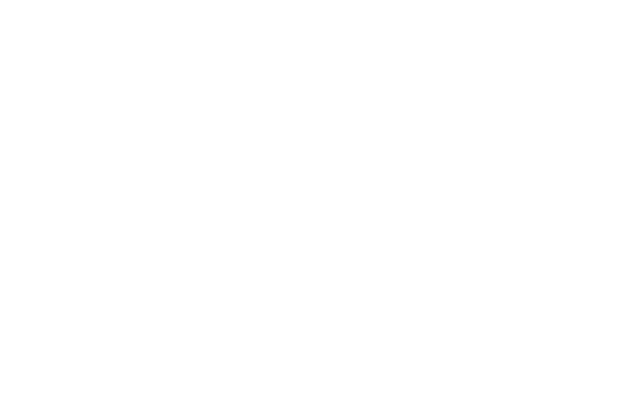
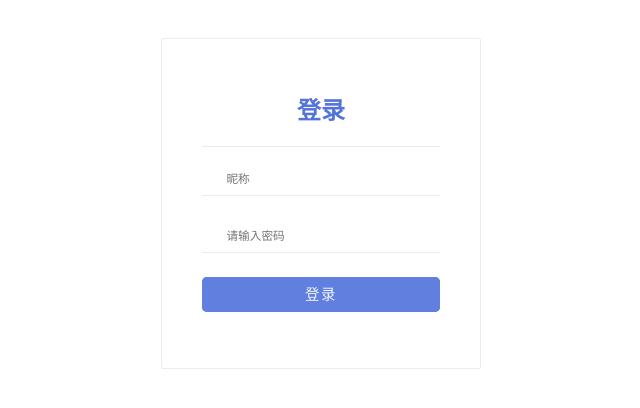
Before and after one commit to Shadownc/share-view, a Vue app: page /login in a window 1280 px wide. Shown: the top 408 px of the page, without its empty margins (319-959 px from the left). Built offline with nearby package versions, Linux system fonts and the light colour scheme.

Commit message:
登录判断

```diff
--- a/src/api/index.js
+++ b/src/api/index.js
@@ -6,6 +6,12 @@
 const Api = {
     getUserInfo() {
         return vm.$http.get(`${hostApi}/user/getInfo`)
+    },
+    login(params) {
+        return vm.$http.post(`${hostApi}/user/login`, params)
+    },
+    logOut() {
+        return vm.$http.get(`${hostApi}/user/logout`)
     }
 }
 
--- /dev/null
+++ b/src/assets/js/getUserInfo.js
@@ -0,0 +1,16 @@
+const hostApi = process.env.NODE_ENV == 'development' ? '/api' : ''
+function getUserInfo() {
+    return new Promise((resolve, rejects) => {
+        this.$http.get(`${hostApi}/user/getInfo`).then(res => {
+            if (res.data.code == '00') {
+                resolve(res.data.userInfo)
+            } else {
+                resolve(null)
+            }
+        }, res => {
+            rejects(res)
+        });
+    })
+}
+
+export { getUserInfo }
--- /dev/null
+++ b/src/assets/js/index.js
@@ -0,0 +1,9 @@
+import { getUserInfo } from './getUserInfo'
+import Vue from '../../../node_modules/vue';
+
+const config = {};
+config.install = (Vue, option) => {
+    Vue.prototype.$getUserInfo = getUserInfo
+}
+
+export { config }
--- a/src/components/Home.vue
+++ b/src/components/Home.vue
@@ -1,6 +1,7 @@
 <template>
     <div>
         我是主页
+        <router-link :to="{ name: 'memberCenter'}">个人中心</router-link>
     </div>
 </template>
 
@@ -11,12 +12,10 @@
     return {};
   },
   mounted() {
-    this.getUserInfo();
+
   },
   methods: {
-    getUserInfo() {
-      Api.getUserInfo().then(res => {});
-    }
+
   }
 };
 </script>
--- /dev/null
+++ b/src/components/Login.vue
@@ -0,0 +1,278 @@
+<template>
+    <div class="sign">
+        <div class="section">
+                <div class="form-item">
+                    <h2>登录</h2>
+                </div>
+                <div class="form-item"><i class="icon-user-md icon"></i>
+                    <input v-model="params.name" type="text" class="form-input" name="name" placeholder="昵称">
+                    <div class="bot-bar"></div>
+
+                </div>
+                <div class="form-item"><i class="icon-envelope icon"></i>
+                    <input v-model="params.password"  type="password" class="form-input" name="password" placeholder="请输入密码">
+                    <div class="bot-bar"></div>
+
+                </div>
+                <div class="form-item">
+                    <div  class="form-submit" data-txt="登录" @click="next"> 登录 </div>
+                </div>
+        </div>
+    </div>
+
+</template>
+
+<script>
+import { Api } from "api";
+export default {
+  data() {
+    return {
+      params: {
+        name: "",
+        password: ""
+      }
+    };
+  },
+  methods: {
+    next() {
+      Api.login(this.params).then(res => {
+        if (res.data.code == "00") {
+          if (this.$route.query.returnUrl) {
+            location.href = this.$route.query.returnUrl;
+          } else {
+            this.$router.push({ name: "memberCenter" });
+          }
+        }
+      });
+    }
+  }
+};
+</script>
+
+<style scoped>
+@media screen and (max-width: 768px) {
+  html {
+    font-size: 30px !important;
+  }
+}
+
+@media screen and (max-width: 420px) {
+  html {
+    font-size: 19px !important;
+  }
+}
+
+@media screen and (max-width: 400px) {
+  html {
+    font-size: 18px !important;
+  }
+}
+
+@media screen and (max-width: 320px) {
+  html {
+    font-size: 15px !important;
+  }
+}
+
+body {
+  padding: 0px;
+  margin: 0px;
+}
+
+ul,
+li,
+a {
+  padding: 0px;
+  margin: 0px;
+  list-style: none;
+}
+
+body {
+  background-color: #fdfdfd !important;
+  font-family: -apple-system, ".SFNSText-Regular", "Helvetica Neue",
+    "Hiragino Sans GB", "WenQuanYi Micro Hei", "Microsoft Yahei", sans-serif;
+}
+
+.sign {
+  max-width: 20rem;
+  min-width: 15rem;
+  margin: 2.4rem auto;
+  color: #333;
+}
+
+.sign .section {
+  background-color: #fff;
+  border: 1px solid #ececec;
+  border-radius: 2px;
+  padding: 2rem 2.5rem;
+}
+
+.sign .section.form {
+  width: 100%;
+  height: 15rem;
+}
+
+.form-item {
+  position: relative;
+  width: 100%;
+  height: auto;
+  margin-bottom: 1.5rem;
+  border-bottom: 1px solid #ececec;
+}
+
+.form-item:first-child {
+  margin-bottom: 1rem;
+}
+
+.form-item:last-child {
+  border: none;
+}
+
+.form-item input {
+  margin: 0.5rem 0.4rem;
+  font-size: 0.73rem;
+  border: none;
+  outline: none;
+  box-shadow: none;
+  -webkit-box-shadow: none;
+  width: calc(100% - 70px);
+}
+
+.form-item .bot-bar {
+  position: relative;
+  height: 1px;
+  width: 100%;
+}
+
+.bot-bar:before {
+  position: absolute;
+  bottom: -1px;
+  left: 50%;
+  content: "";
+  height: 1px;
+  width: 0px;
+  background-color: #1b76c5;
+  box-shadow: 1px 1px 3px rgba(255, 255, 255, 0.3);
+  transition: width ease-in-out 0.35s;
+  -moz-transition: width ease-in-out 0.35s;
+  -o-transition: width ease-in-out 0.35s;
+  -webkit-transition: width ease-in-out 0.35s;
+}
+
+.bot-bar:after {
+  position: absolute;
+  bottom: -1px;
+  right: 50%;
+  content: "";
+  height: 1px;
+  width: 0px;
+  background-color: #1b76c5;
+  transition: width ease-in-out 0.35s;
+  -moz-transition: width ease-in-out 0.35s;
+  -o-transition: width ease-in-out 0.35s;
+  -webkit-transition: width ease-in-out 0.35s;
+}
+
+.form-item h2 {
+  text-align: center;
+  color: #5474db;
+}
+
+.form-item input:focus ~ .bot-bar:before {
+  width: 50%;
+}
+
+.form-item input:focus ~ .bot-bar:after {
+  width: 50%;
+}
+
+.form-item .icon {
+  margin: 0.5rem 0.5rem;
+  color: #5474db;
+}
+
+.form-item .info {
+  color: red;
+  position: absolute;
+  right: 0px;
+  font-size: 0.71rem;
+}
+
+.form-submit {
+  position: relative;
+  text-align: center;
+  background-color: #617fde;
+  border-radius: 5px;
+  overflow: hidden;
+  padding: 0.3rem;
+  color: aliceblue;
+  letter-spacing: 0.1rem;
+  cursor: pointer;
+  line-height: 1.6rem;
+  font-size: 0.7rem;
+  height: 1.6rem;
+  transition: all ease-in-out 0.35s;
+  -moz-transition: all ease-in-out 0.35s;
+  -o-transition: all ease-in-out 0.35s;
+  -webkit-transition: all ease-in-out 0.35s;
+}
+
+.form-submit:hover {
+  font-size: 0.9rem;
+  background-color: #5474db;
+}
+
+.icon-mobile-phone:before {
+  font-size: 2rem;
+}
+
+.icon-user-md:before {
+  font-size: 1.2rem;
+}
+
+.form-submit:before {
+  font-size: 0.9rem;
+  position: absolute;
+  top: 0px;
+  left: 0px;
+  content: attr(data-txt);
+  background-color: #617fde;
+  width: 100%;
+  line-height: 2.2rem;
+  letter-spacing: 0.1rem;
+  overflow: hidden;
+  text-align: center;
+  height: 1.1rem;
+  transition: top ease-in-out 0.35s;
+  -moz-transition: top ease-in-out 0.35s;
+  -o-transition: top ease-in-out 0.35s;
+  -webkit-transition: top ease-in-out 0.35s;
+}
+
+.form-submit:hover:before {
+  top: -1.1rem;
+}
+
+.form-submit:after {
+  font-size: 0.9rem;
+  position: absolute;
+  bottom: 0px;
+  left: 0px;
+  content: attr(data-txt);
+  background-color: #617fde;
+  width: 100%;
+  line-height: 1px;
+  letter-spacing: 0.1rem;
+  overflow: hidden;
+  text-align: center;
+  height: 1.1rem;
+  transition: bottom ease-in-out 0.35s;
+  -moz-transition: bottom ease-in-out 0.35s;
+  -o-transition: bottom ease-in-out 0.35s;
+  -webkit-transition: bottom ease-in-out 0.35s;
+}
+
+.form-submit:hover:after {
+  bottom: -1.1rem;
+}
+</style>
--- a/src/components/userCenter/index.vue
+++ b/src/components/userCenter/index.vue
@@ -1,13 +1,34 @@
 <template>
     <div>
-        我是个人中心主页
+       欢迎回来,{{name}}
+       <div @click="logOut" style="cursor:pointer">退出登录</div>
     </div>
 </template>
 
 <script>
+import { Api } from "api";
 export default {
   data() {
-    return {};
+    return {
+      name: ""
+    };
+  },
+  mounted() {
+    this.getUserInfo();
+  },
+  methods: {
+    getUserInfo() {
+      Api.getUserInfo().then(res => {
+        if (res.data.code == "00") {
+          this.name = res.data.userInfo.name;
+        }
+      });
+    },
+    logOut() {
+      Api.logOut().then(res => {
+        if (res.data.code == "00") this.$router.push({ name: "Home" });
+      });
+    }
   }
 };
 </script>
--- a/src/main.js
+++ b/src/main.js
@@ -4,10 +4,39 @@
 import App from './App'
 import router from './router'
 import axios from 'axios';
+import { config } from 'assets/js';
 
 Vue.config.productionTip = false
 
-Vue.prototype.$http=axios;
+
+router.beforeEach((to, from, next) => {
+  const vm = new Vue();
+  if (to.name == 'Login') {
+    return next()
+  }
+  if (to.matched.some(record => record.meta.isPublish)) {
+    if (to.matched.some(record => record.meta.requireAuth)) {
+      vm.$getUserInfo().then(res => {
+        if (res) {
+          next();
+        } else {
+          let url = window.location.protocol + "//" + window.location.host;
+          let fullPath = to.fullPath
+          location.href = "/login?returnUrl=" + encodeURIComponent(url + fullPath);
+        }
+      })
+    } else {
+      next();
+    }
+  } else {
+    // 开发环境用next，线上用跳转404
+    location.href = "/404.html";
+    //next();
+  }
+});
+
+Vue.use(config);
+Vue.prototype.$http = axios;
 
 /* eslint-disable no-new */
 new Vue({
--- a/src/router/index.js
+++ b/src/router/index.js
@@ -1,6 +1,7 @@
 import Vue from 'vue'
 import Router from 'vue-router'
 const Home = r => require.ensure([], () => r(require('components/Home')), 'Home');
+const Login = r => require.ensure([], () => r(require('components/Login')), 'Login');
 import { userCenter } from './userCenter'
 Vue.use(Router)
 
@@ -10,7 +11,14 @@
     {
       path: '/',
       name: 'Home',
-      component: Home
+      component: Home,
+      meta: { isPublish: true, requireAuth: false }
+    },
+    {
+      path: '/login',
+      name: 'Login',
+      component: Login,
+      meta: { isPublish: true, requireAuth: false }
     },
     userCenter
   ]
--- a/src/router/userCenter.js
+++ b/src/router/userCenter.js
@@ -11,7 +11,8 @@
             name: 'memberCenter',
             components: {
                 default: memberCenter
-            }
+            },
+            meta: { isPublish: true, requireAuth: true }
         }
     ]
 
```
